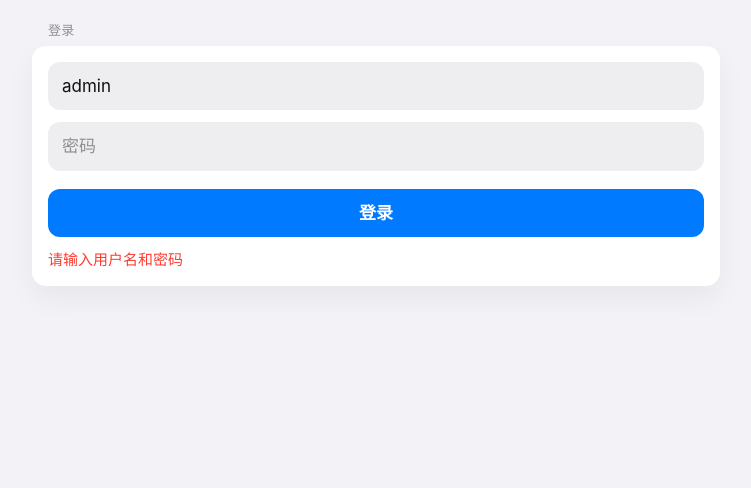
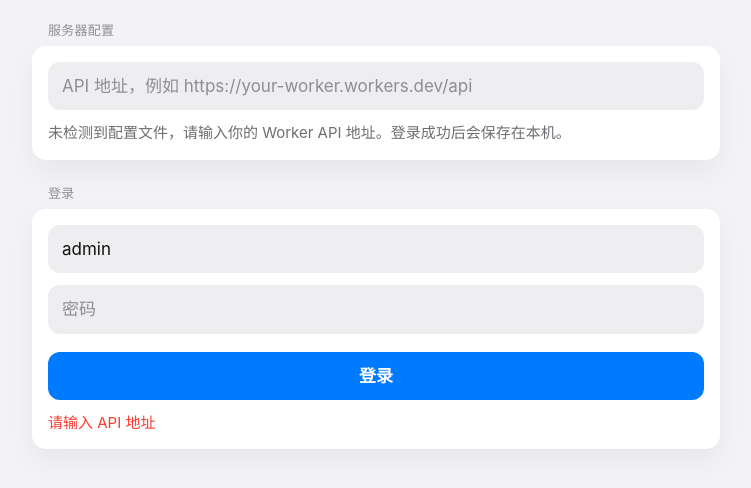
Before and after one commit to obs1379/cloudflare-memory-db, a website: page app/index.html in a window 1280 px wide. Both pictures are taken after a click on the button "登录". Shown: the part 82-570 px from the top of the page, without its empty margins (264-1015 px from the left). Drawn offline with Linux system fonts and the light colour scheme.

Commit message:
feat: externalize frontend API config and add Pages deploy script

```diff
--- /dev/null
+++ b/app/config.example.js
@@ -0,0 +1,3 @@
+window.APP_CONFIG = {
+  API_BASE: 'https://your-worker.workers.dev/api'
+};
--- a/app/index.html
+++ b/app/index.html
@@ -233,11 +233,18 @@
       .span { grid-column: 1 / -1; }
     }
   </style>
+  <script src="config.js"></script>
 </head>
 <body>
   <main class="app">
     <section id="loginView">
       <h1>记忆数据库</h1>
+      <h2 id="apiSectionTitle" class="hide">服务器配置</h2>
+      <div id="apiSection" class="card pad hide" style="margin-bottom:18px">
+        <input id="apiBase" class="field" placeholder="API 地址，例如 https://your-worker.workers.dev/api" autocomplete="url" autocapitalize="none">
+        <div class="msg" style="margin-top:0">未检测到配置文件，请输入你的 Worker API 地址。登录成功后会保存在本机。</div>
+      </div>
+
       <h2>登录</h2>
       <div class="card pad">
         <input id="username" class="field" placeholder="用户名" value="admin" autocomplete="username" autocapitalize="none">
@@ -318,7 +325,8 @@
   </div>
 
   <script>
-    const API = 'https://cloudflare-memory-db.1379top-8bd.workers.dev/api';
+    let API = '';
+    const configuredApi = (window.APP_CONFIG && window.APP_CONFIG.API_BASE ? String(window.APP_CONFIG.API_BASE) : '').trim();
     const $ = id => document.getElementById(id);
     const esc = value => String(value ?? '').replace(/[&<>"']/g, char => ({
       '&': '&amp;', '<': '&lt;', '>': '&gt;', '"': '&quot;', "'": '&#39;'
@@ -341,6 +349,34 @@
 
     function hide(id) { $(id).classList.add('hide'); }
 
+    function normalizeApiBase(value) {
+      let api = String(value || '').trim().replace(/\/+$/, '');
+      if (api && !api.endsWith('/api')) api += '/api';
+      return api;
+    }
+
+    function hasConfiguredApi() {
+      return !!normalizeApiBase(configuredApi);
+    }
+
+    function initApiBase() {
+      if (hasConfiguredApi()) {
+        API = normalizeApiBase(configuredApi);
+        $('apiSectionTitle').classList.add('hide');
+        $('apiSection').classList.add('hide');
+        return;
+      }
+      API = normalizeApiBase(localStorage.getItem('api') || '');
+      $('apiBase').value = API;
+      $('apiSectionTitle').classList.remove('hide');
+      $('apiSection').classList.remove('hide');
+    }
+
+    function resolveApiFromForm() {
+      if (hasConfiguredApi()) return normalizeApiBase(configuredApi);
+      return normalizeApiBase($('apiBase').value || localStorage.getItem('api') || '');
+    }
+
     function setBusy(button, busy, text) {
       if (!button) return;
       if (busy) {
@@ -361,6 +397,9 @@
     }
 
     async function login() {
+      API = resolveApiFromForm();
+      if (!API) return show('loginMsg', '请输入 API 地址', 'error');
+
       const username = $('username').value.trim();
       const password = $('password').value;
       if (!username || !password) return show('loginMsg', '请输入用户名和密码', 'error');
@@ -376,6 +415,7 @@
         const data = await res.json();
         if (!data.success) throw new Error(data.error || data.message || '登录失败');
 
+        if (!hasConfiguredApi()) localStorage.setItem('api', API);
         localStorage.setItem('token', data.data?.token || '');
         localStorage.setItem('user', data.data?.username || username);
         enterApp(data.data?.username || username);
@@ -560,7 +600,8 @@
     $('password').addEventListener('keydown', event => { if (event.key === 'Enter') login(); });
     $('searchInput').addEventListener('keydown', event => { if (event.key === 'Enter') searchMemory(); });
 
-    if (localStorage.getItem('token')) enterApp(localStorage.getItem('user') || 'admin');
+    initApiBase();
+    if (localStorage.getItem('token') && API) enterApp(localStorage.getItem('user') || 'admin');
   </script>
 </body>
 </html>
```
Also changed, not shown: README.md, 2 other files.
